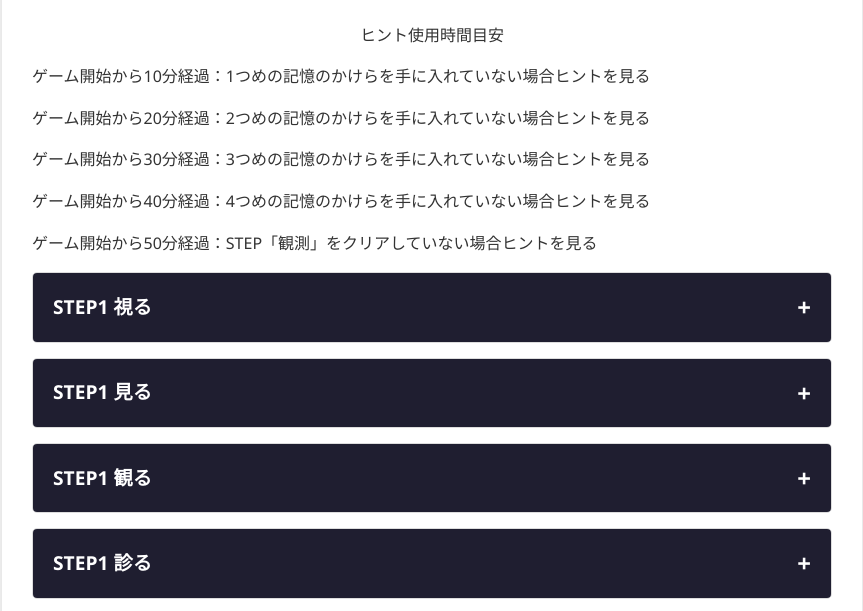
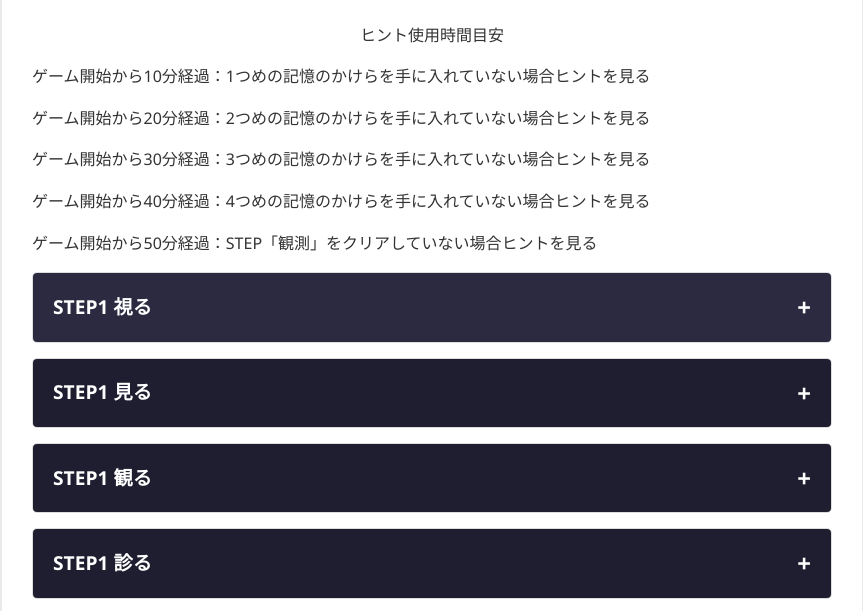
Before and after one commit to Jake-nazotoki/nanica, a plain HTML site: page index.html in a window 1280 px wide. In both pictures the pointer is over the element "STEP1 視る". Shown: the part 160-771 px from the top of the page, without its empty margins (208-1071 px from the left). Drawn offline with Linux system fonts and the light colour scheme.

Commit message:
Update style.css

```diff
--- a/style.css
+++ b/style.css
@@ -44,7 +44,7 @@ h1 {
 }
 
 .accordion-header:hover {
-    background-color: #1f1e30ff;
+    background-color: #2b2a40;
 }
 
 .accordion-header h2,
```
